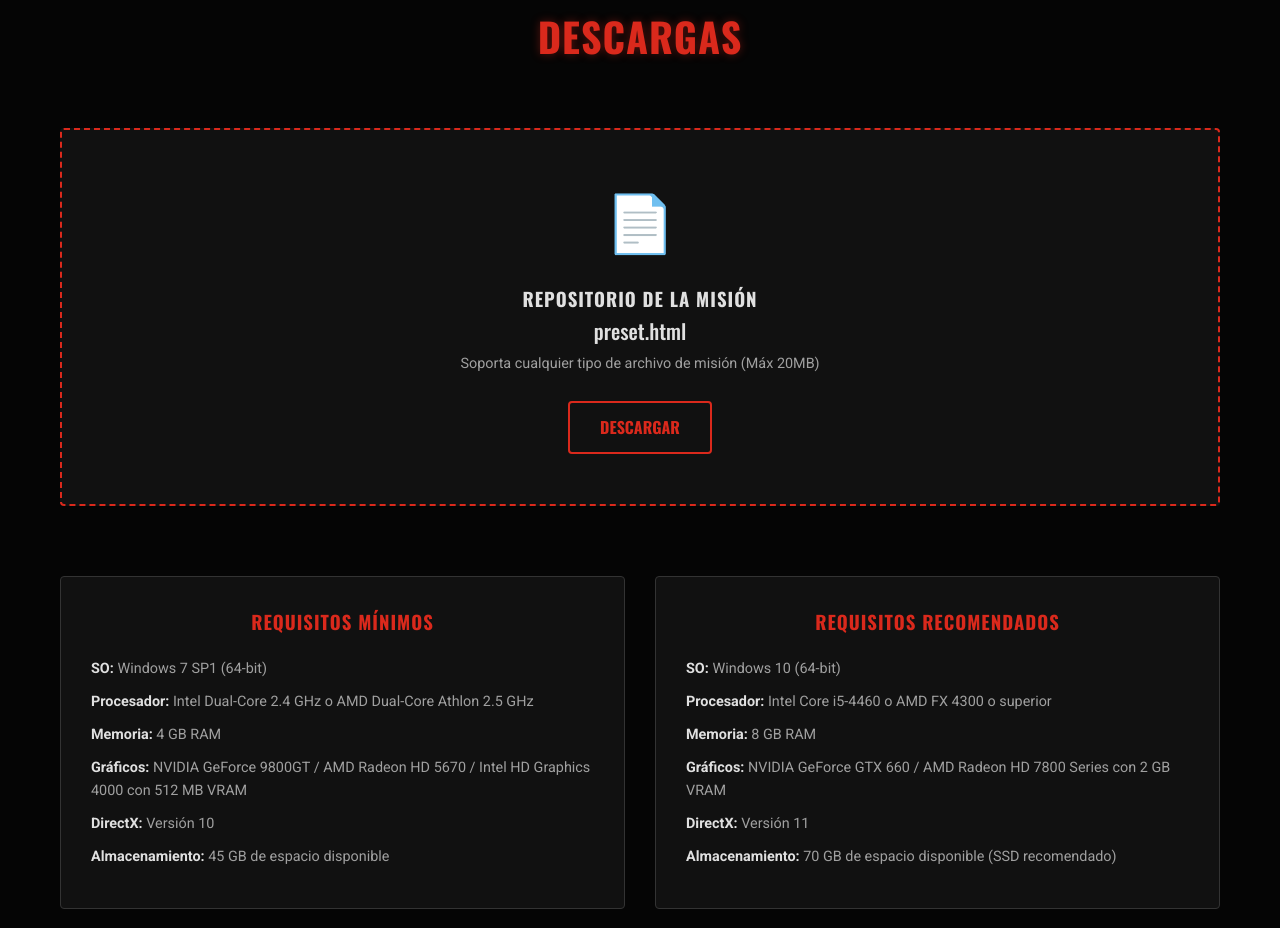
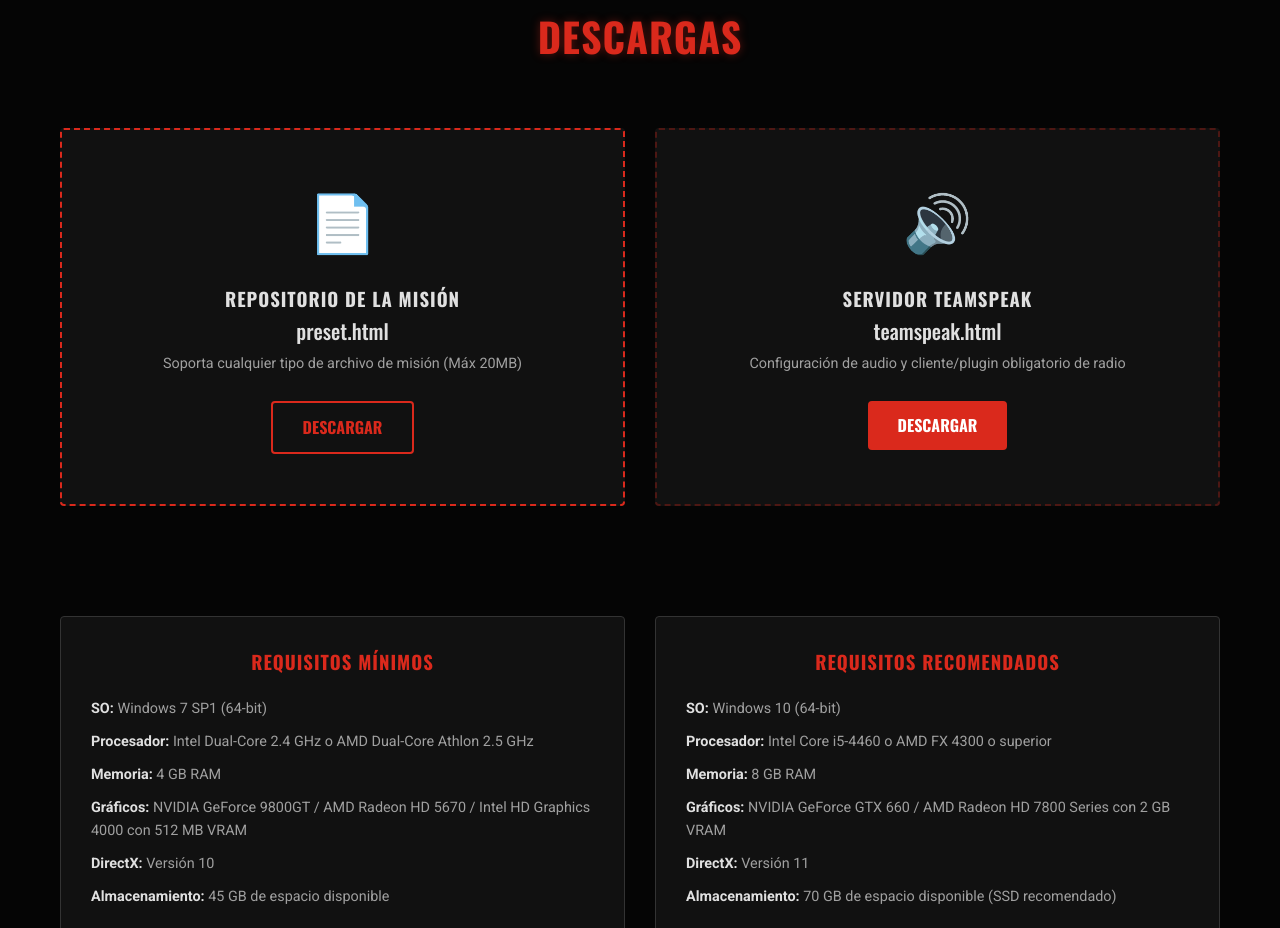
Before and after one commit to MRSNOWKER/-un-raro-aislamiento-, a plain HTML site: page index.html in a window 1280 px wide. Shown: the part 3200-4128 px from the top of the page. Drawn offline with nearby package versions, Linux system fonts and the light colour scheme.

Commit message:
Add files via upload

```diff
--- a/index.html
+++ b/index.html
@@ -136,12 +136,27 @@
         <section id="descargas">
             <h2 class="section-title">Descargas</h2>
             <div class="downloads-content">
-                <div class="download-zone">
-                    <div class="icon-box">📄</div>
-                    <h3>Repositorio de la Misión</h3>
-                    <p class="file-name-txt">preset.html</p>
-                    <p style="color: var(--text-muted); font-size: 0.9rem; margin-bottom: 25px;">Soporta cualquier tipo de archivo de misión (Máx 20MB)</p>
-                    <a href="preset.html" download class="btn btn-outline">Descargar</a>
+                <!-- Grid de zonas de descarga -->
+                <div style="display: grid; grid-template-columns: repeat(auto-fit, minmax(280px, 1fr)); gap: 30px; margin-bottom: 40px;">
+
+                    <!-- Repositorio Misión -->
+                    <div class="download-zone" style="margin: 0;">
+                        <div class="icon-box">📄</div>
+                        <h3>Repositorio de la Misión</h3>
+                        <p class="file-name-txt">preset.html</p>
+                        <p style="color: var(--text-muted); font-size: 0.9rem; margin-bottom: 25px;">Soporta cualquier tipo de archivo de misión (Máx 20MB)</p>
+                        <a href="preset.html" download class="btn btn-outline">Descargar</a>
+                    </div>
+
+                    <!-- Teamspeak 3 / Plugin -->
+                    <div class="download-zone" style="margin: 0; border-color: rgba(218, 41, 28, 0.3);">
+                        <div class="icon-box">🔊</div>
+                        <h3>Servidor TeamSpeak</h3>
+                        <p class="file-name-txt">teamspeak.html</p>
+                        <p style="color: var(--text-muted); font-size: 0.9rem; margin-bottom: 25px;">Configuración de audio y cliente/plugin obligatorio de radio</p>
+                        <a href="teamspeak.html" download class="btn btn-primary">Descargar</a>
+                    </div>
+
                 </div>
 
                 <div class="requirements-grid">
@@ -212,9 +227,8 @@
         </div>
     </footer>
 
-    <!-- SCRIPT DEL CONTADOR EN VIVO (Detecta automáticamente la fecha de HOY a las 23:00 en hora de Canarias UTC+1 o UTC+0 dependiendo del horario de verano) -->
+    <!-- SCRIPT DEL CONTADOR EN VIVO -->
     <script>
-        // Configurar la fecha objetivo para HOY a las 23:00 Hora Canaria (WET/WEST, Europa/London / Atlantic/Canary es equivalente en desfase)
         const targetDate = new Date();
         targetDate.setHours(23, 0, 0, 0);
 
@@ -233,7 +247,6 @@
             const minutes = Math.floor((difference % (1000 * 60 * 60)) / (1000 * 60));
             const seconds = Math.floor((difference % (1000 * 60)) / 1000);
 
-            // Formatear con ceros a la izquierda
             const displayHours = hours < 10 ? '0' + hours : hours;
             const displayMinutes = minutes < 10 ? '0' + minutes : minutes;
             const displaySeconds = seconds < 10 ? '0' + seconds : seconds;
@@ -245,7 +258,6 @@
             }
         }
 
-        // Ejecutar inmediatamente y luego cada segundo
         updateCountdown();
         const intervalId = setInterval(updateCountdown, 1000);
     </script>
```
